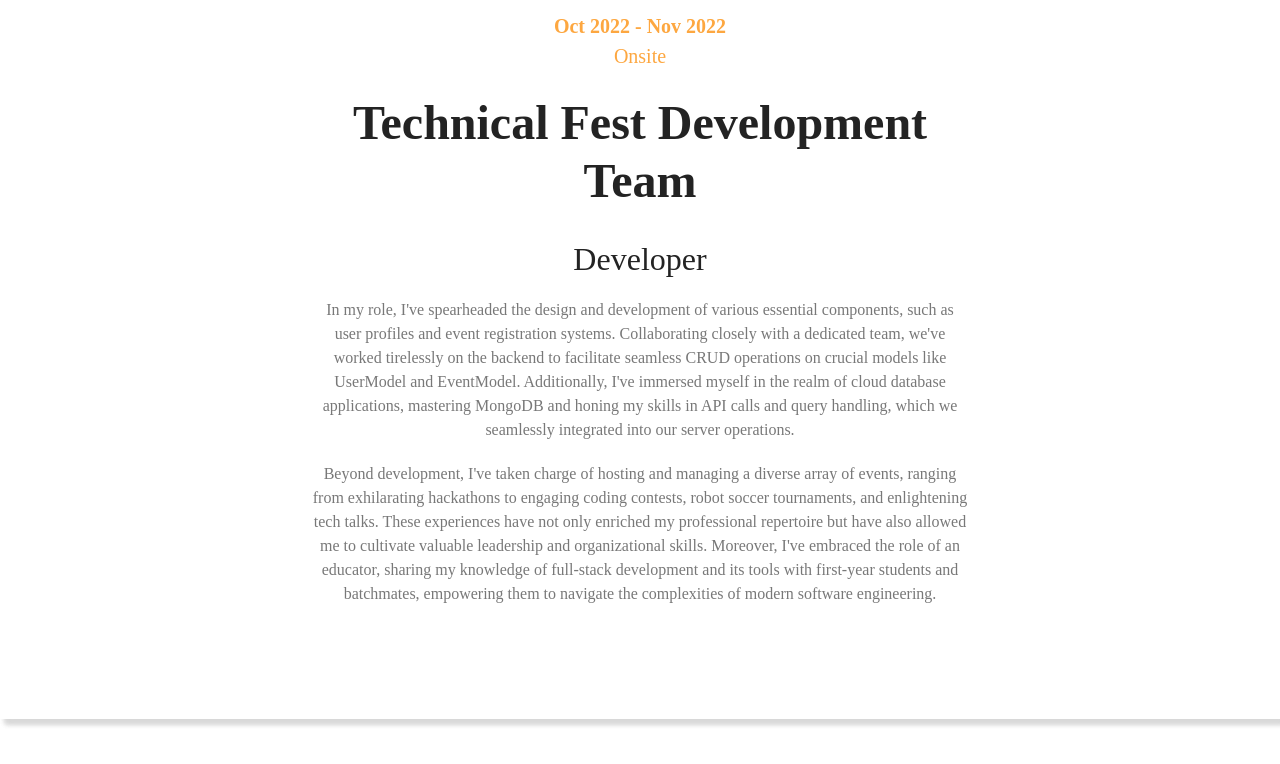
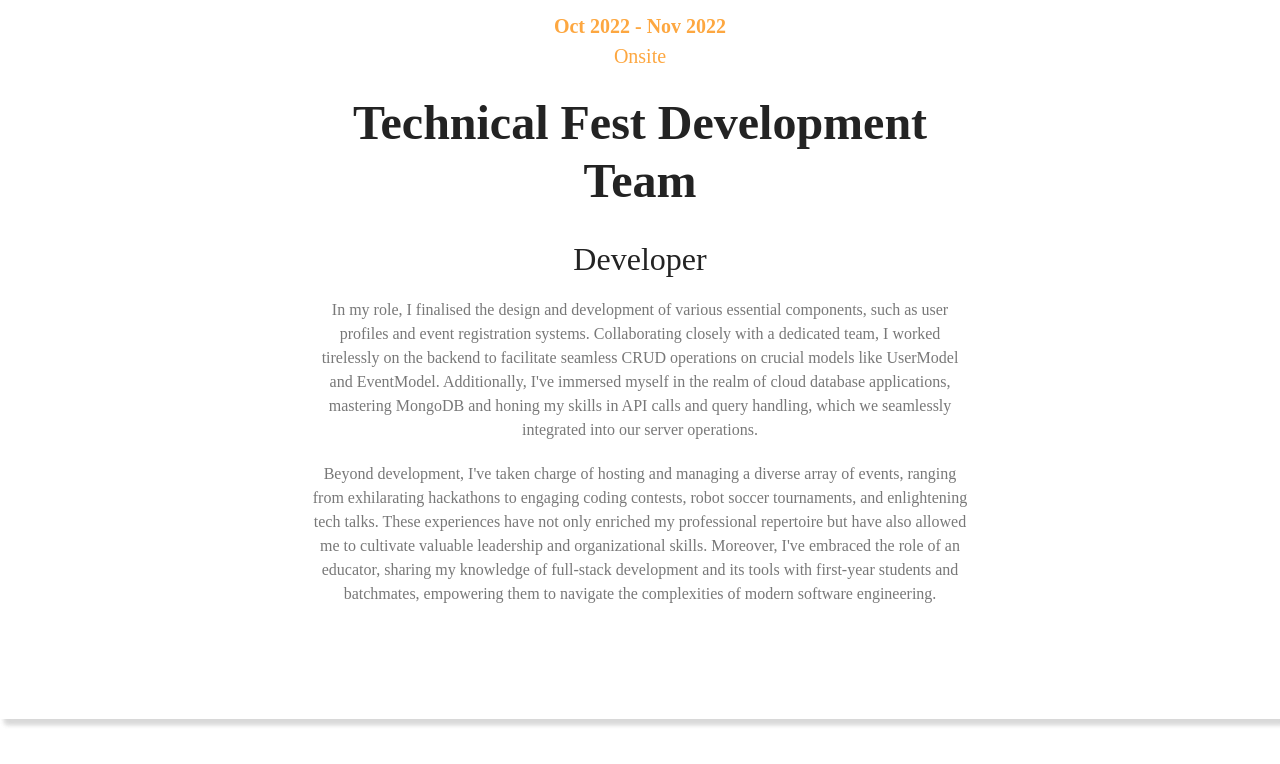
Before and after one commit to sumitgarg21/Portfolio, a plain HTML site: page index.html in a window 1280 px wide. Shown: the part 2611-3375 px from the top of the page. Drawn offline with Linux system fonts and the light colour scheme; a web font is replaced by a local one.

Commit message:
changes in content

```diff
--- a/index.html
+++ b/index.html
@@ -431,9 +431,9 @@
                       <h4 class="fade-up-item">Technical Fest Development Team</h4>
                       <h5 class="fade-up-item">Developer</h5>
                       <p class="fade-up-item">
-                        In my role, I've spearheaded the design and development of various essential components,
+                        In my role, I finalised the design and development of various essential components,
                         such as user profiles and event registration systems. Collaborating closely with a dedicated team,
-                        we've worked tirelessly on the backend to facilitate seamless CRUD operations on crucial models like UserModel and EventModel.
+                        I worked tirelessly on the backend to facilitate seamless CRUD operations on crucial models like UserModel and EventModel.
                         Additionally, I've immersed myself in the realm of cloud database applications,
                         mastering MongoDB and honing my skills in API calls and query handling, which we seamlessly
                         integrated into our server operations.
@@ -956,7 +956,7 @@
                       Bachelors of Technology in Electrical Engineering
                     </h6>
                     <p>
-                      7.87 CGPA
+                      7.37 CGPA
                     </p>
                     <div class="next-step" data-target="1">
                       <i class="fas fa-chevron-down"></i>
```
